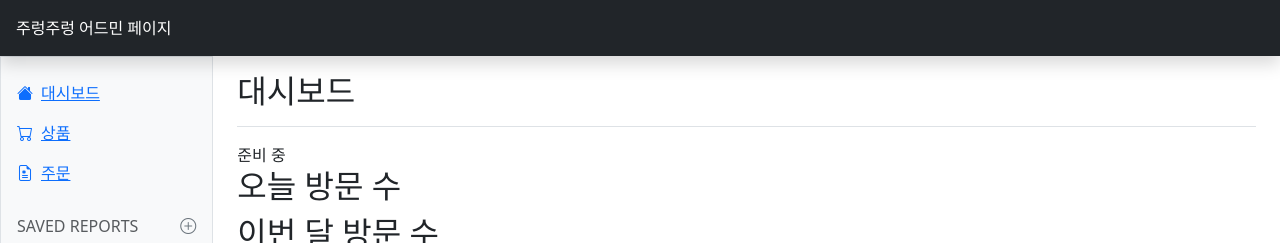
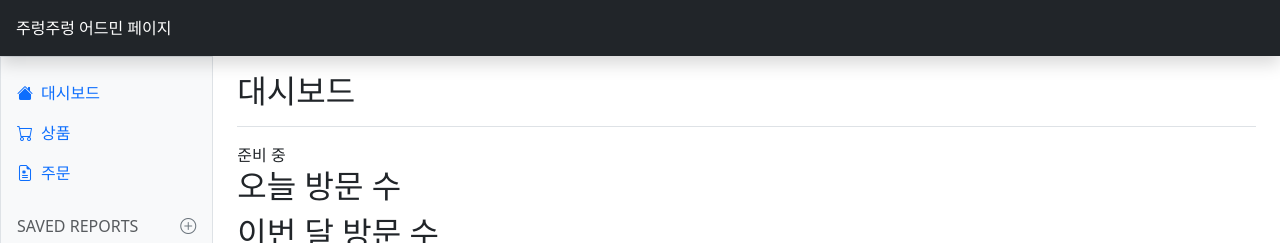
Before and after one commit to bohub12/juloungjuloung-admin-web, a Vue app: page /dashboard in a window 1280 px wide. Shown: the top 243 px of the page. Built offline with nearby package versions, Linux system fonts and the light colour scheme.

Commit message:
Fix: 메뉴 목록에서 밑줄 삭제

```diff
--- a/src/components/SidebarComponent.vue
+++ b/src/components/SidebarComponent.vue
@@ -15,7 +15,7 @@
           <router-link
             v-for="menu in menus"
             :key="menu.value"
-            class="nav-item"
+            class="nav-item text-decoration-none"
             :to="menu.value"
           >
             <a
```
